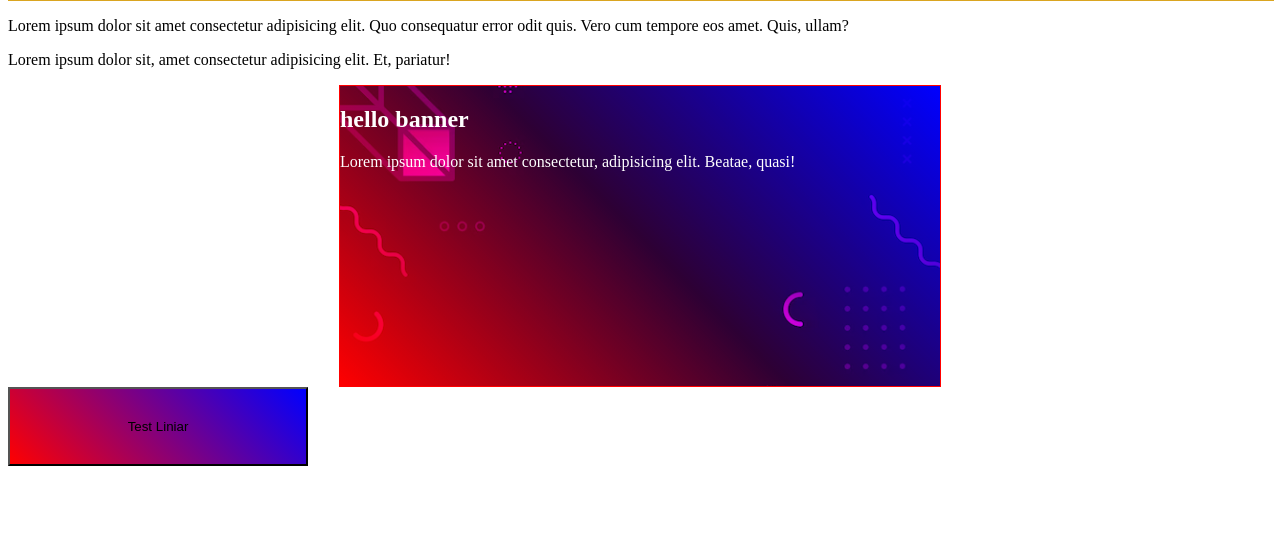
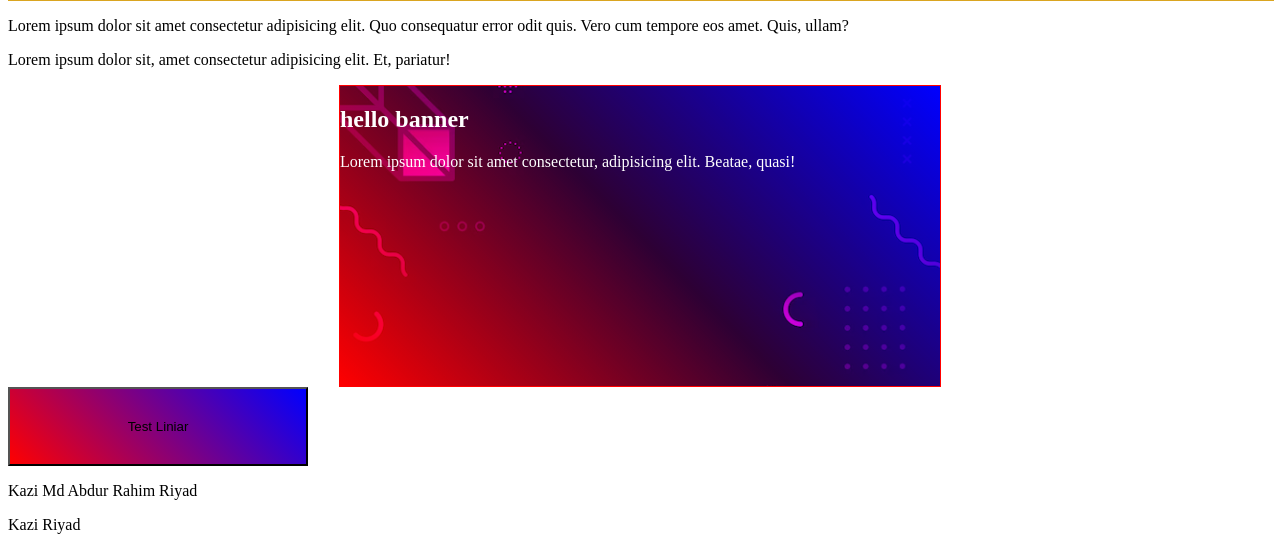
Before and after one commit to Riyad-04/Frontend-Simple-Project, a plain HTML site: page index.html in a window 1280 px wide. Shown: the part 2162-2712 px from the top of the page. Before the commit the page ends 2636 px from the top, so only its background shows below. Drawn offline with Linux system fonts and the light colour scheme; files whose address does not match are found by name.

Commit message:
index.html

```diff
--- a/index.html
+++ b/index.html
@@ -91,6 +91,10 @@
 
     <button>Test Liniar</button>
 
+    <p>Kazi Md Abdur Rahim Riyad</p>
+
+    <p>Kazi Riyad</p>
+
 
   </body>
 </html>
```
